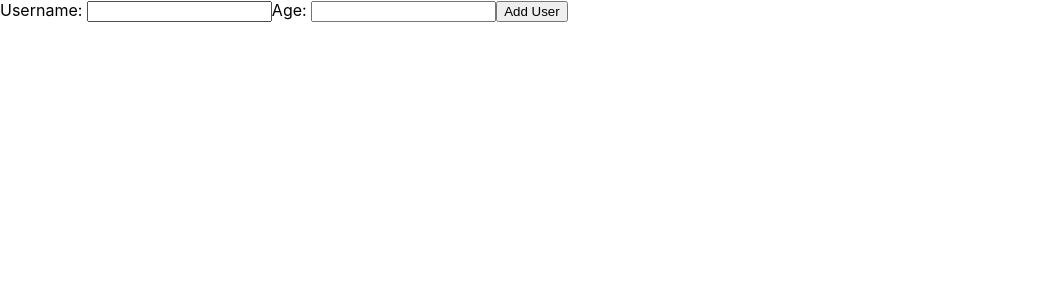
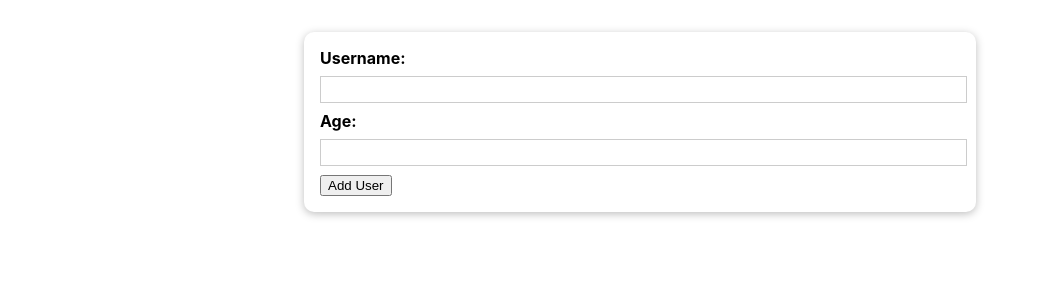
Before and after one commit to RegularMan171/user-list, a React (Create React App) app: page / in a window 1280 px wide. Shown: the top 300 px of the page, without its empty margins (0-1042 px from the left). Built offline with nearby package versions, Linux system fonts and the light colour scheme.

Commit message:
added card component

```diff
--- a/src/Components/UI/Card.js
+++ b/src/Components/UI/Card.js
@@ -0,0 +1,11 @@
+import styles from './Card.module.css'
+
+const Card = (props) => {
+    return (
+        <div className={`${styles.card} ${props.className}`}>
+            {props.children}
+        </div>
+    )
+}
+
+export default Card;
--- /dev/null
+++ b/src/Components/UI/Card.module.css
@@ -0,0 +1,5 @@
+.card {
+    background: white;
+    box-shadow: 0 2px 8px rgba(0, 0, 0, 0.26);
+    border-radius: 10px;
+}
--- a/src/Components/User/User.js
+++ b/src/Components/User/User.js
@@ -1,4 +1,6 @@
-import styles from './User.css';
+import styles from './User.module.css';
+
+import Card from "../UI/Card";
 
 const User = (props) => {
 
@@ -7,6 +9,7 @@
     }
 
     return (
+        <Card className={styles.input}>
             <form onSubmit={addUserHandler}>
                 <label htmlFor="username">Username: </label>
                 <input id="username" type="text" />
@@ -14,6 +17,7 @@
                 <input id="age" type="number"></input>
                 <button type="submit">Add User</button>
             </form>
+        </Card>
     )
 }
 
```
Also changed, not shown: src/Components/User/User.module.css (renamed from src/Components/User/User.css). Lines whose indentation alone changed are shown as unchanged.
